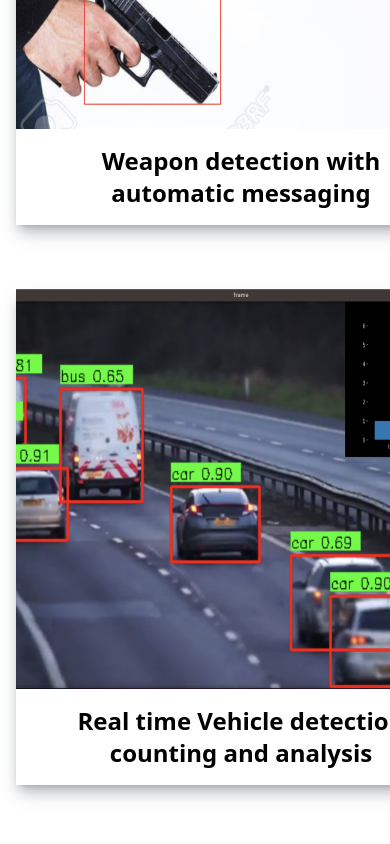
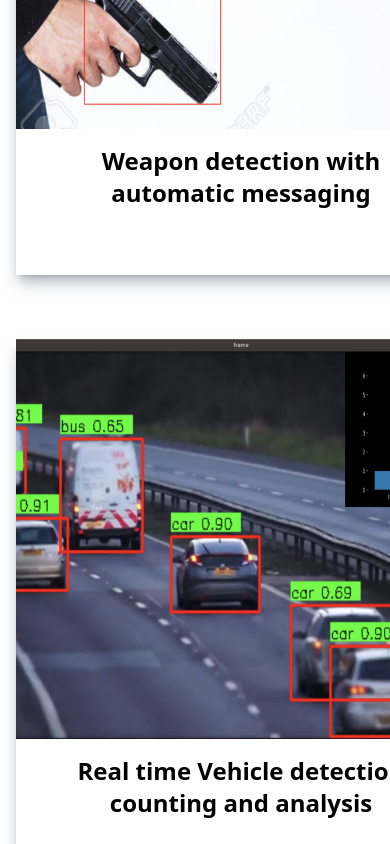
Before and after one commit to Abdullahi-auwalu/Computer-Vision-Africa, a Next.js app: page / in a window 390 px wide. Shown: the part 2280-3124 px from the top of the page. Built offline with nearby package versions, Linux system fonts and the light colour scheme.

Commit message:
fix a bug

```diff
--- a/src/components/Card.tsx
+++ b/src/components/Card.tsx
@@ -7,7 +7,7 @@ interface CardProps {
 
 const Card: React.FC<CardProps> = ({ text, image }) => {
   return (
-    <div className="w-[450px] md:w-[500px] h-[435px md:h-[535px] bg-white mt-8 shadow-lg shadow-gray-500/50 pb-4">
+    <div className="w-[450px] md:w-[500px] md:h-[535px] bg-white mt-8 shadow-lg shadow-gray-500/50 pb-4">
       <Image
         src={image}
         alt=""
@@ -15,7 +15,7 @@ const Card: React.FC<CardProps> = ({ text, image }) => {
         height={300}
         className="w-[500px] h-[400px]"
       />
-      <h3 className="pt-4 text-2xl px-[50px] font-semibold text-center">
+      <h3 className="pt-4 text-2xl p-[50px] font-semibold text-center">
         {text}
       </h3>
     </div>
```
